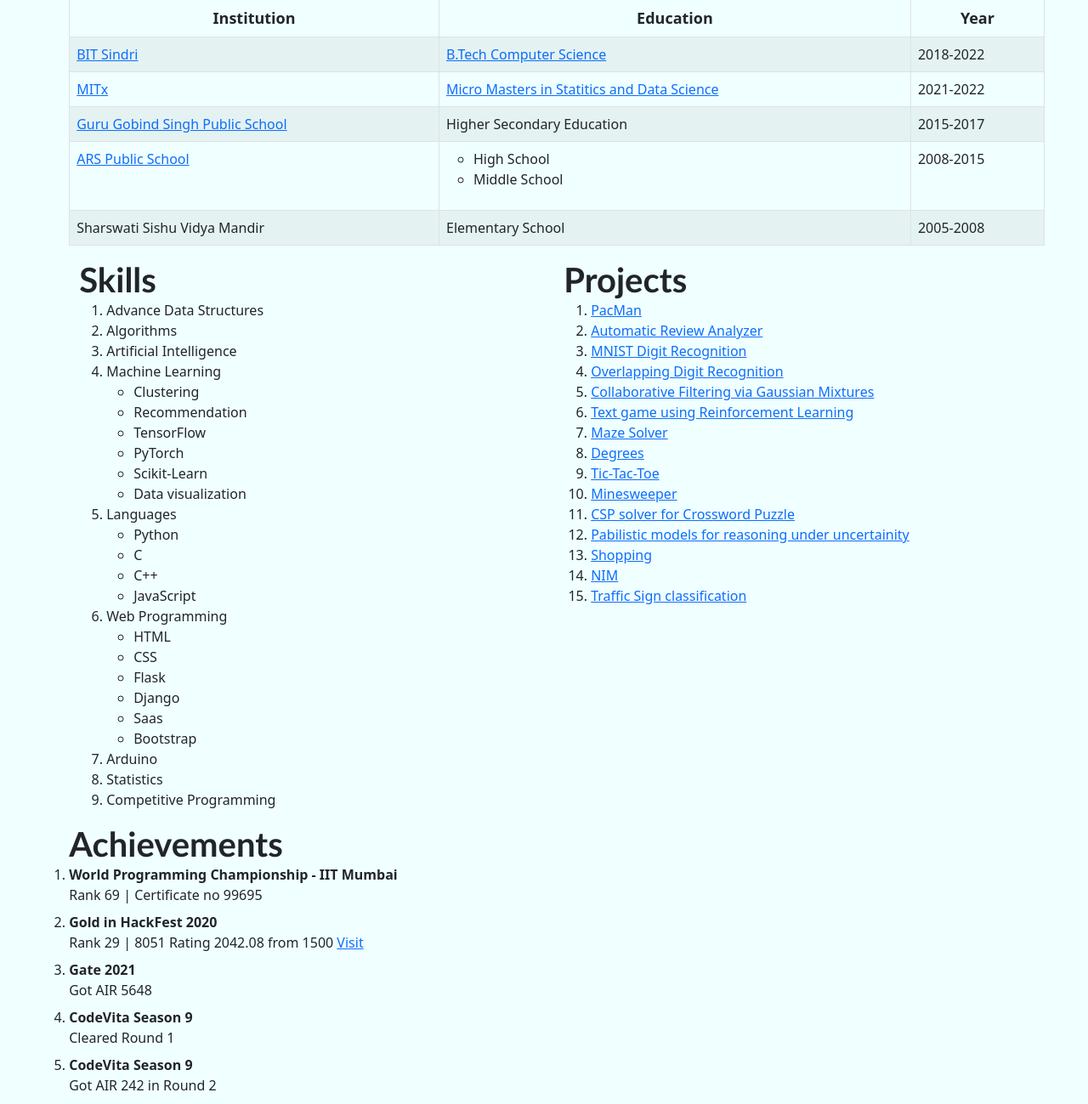
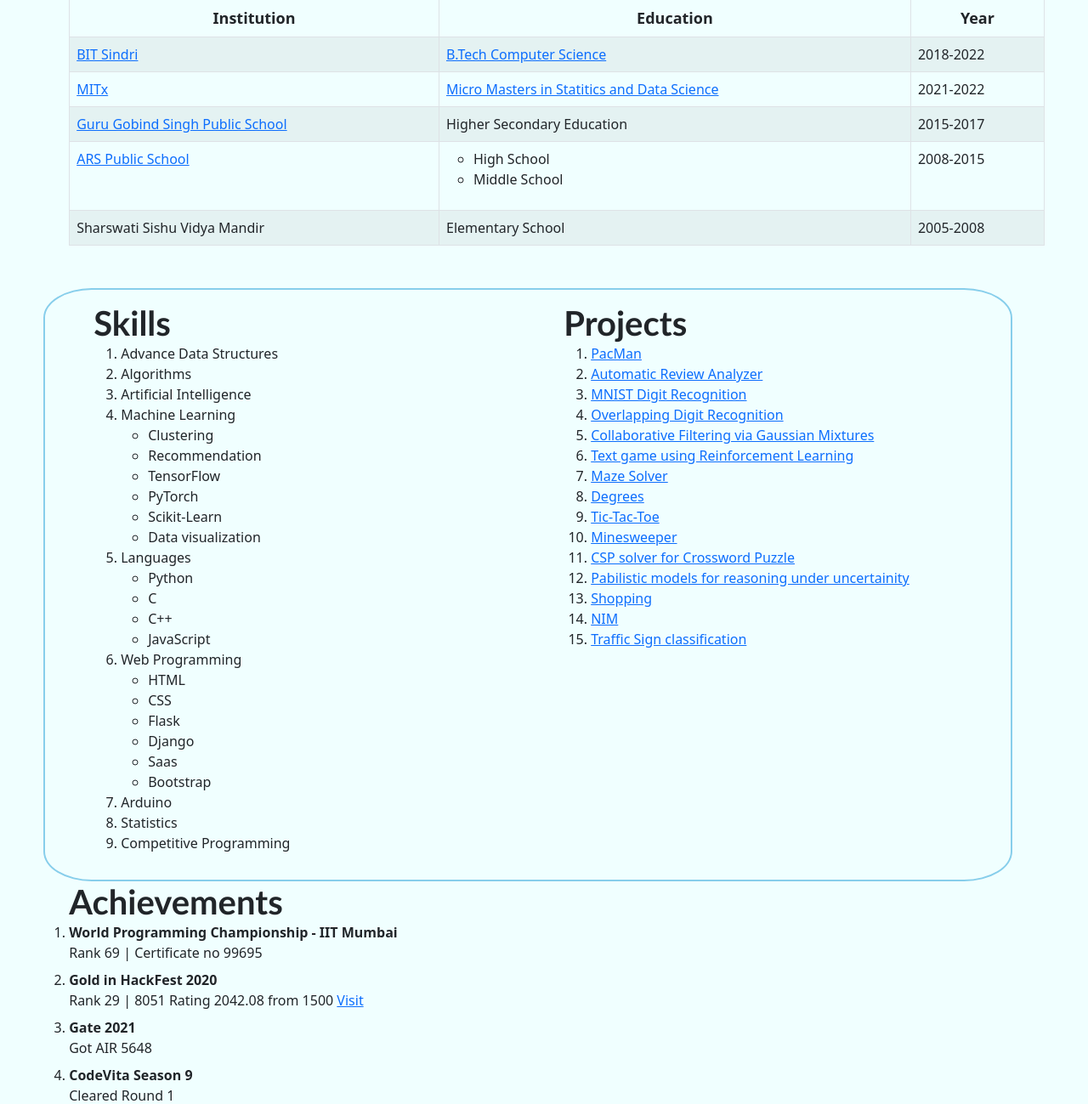
Before and after one commit to pctablet505/homepage, a Flask app: page /resume in a window 1280 px wide. Shown: the part 608-1907 px from the top of the page at 85% size. Run offline with Flask 2, Linux system fonts and the light colour scheme; some libraries are stand-ins or nearby versions.

Commit message:
Update resume.html

```diff
--- a/templates/resume.html
+++ b/templates/resume.html
@@ -91,7 +91,7 @@
         </table>
     </div>
     <div class="container" style="margin-left: 0">
-        <div class="row">
+        <div class="row bordered">
 
             <div class="col">
                 <div class="resume">
```
